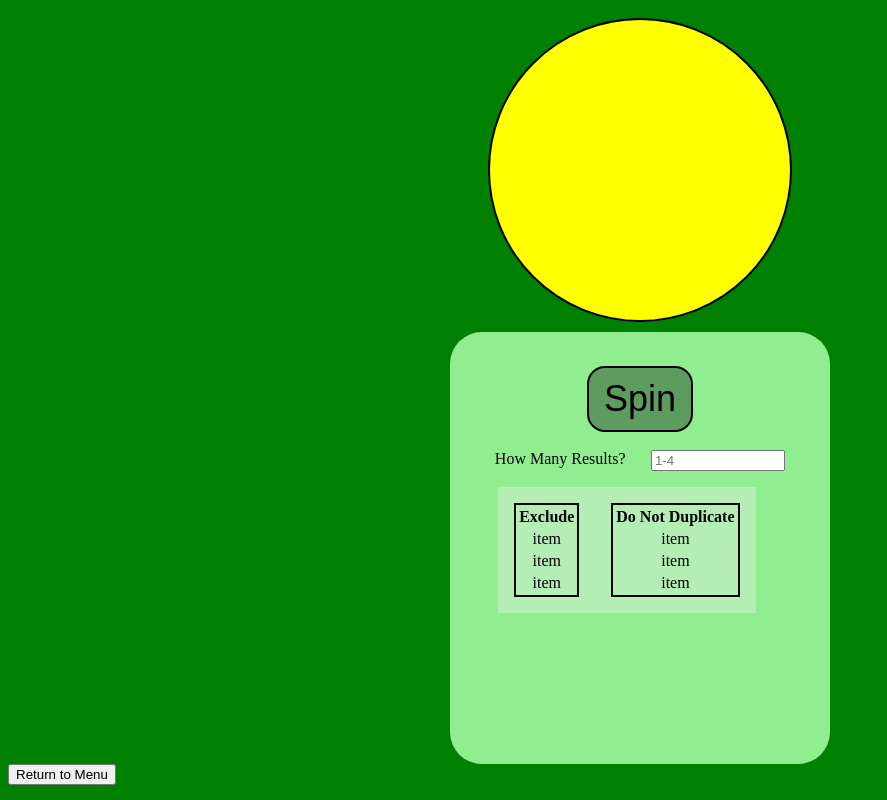
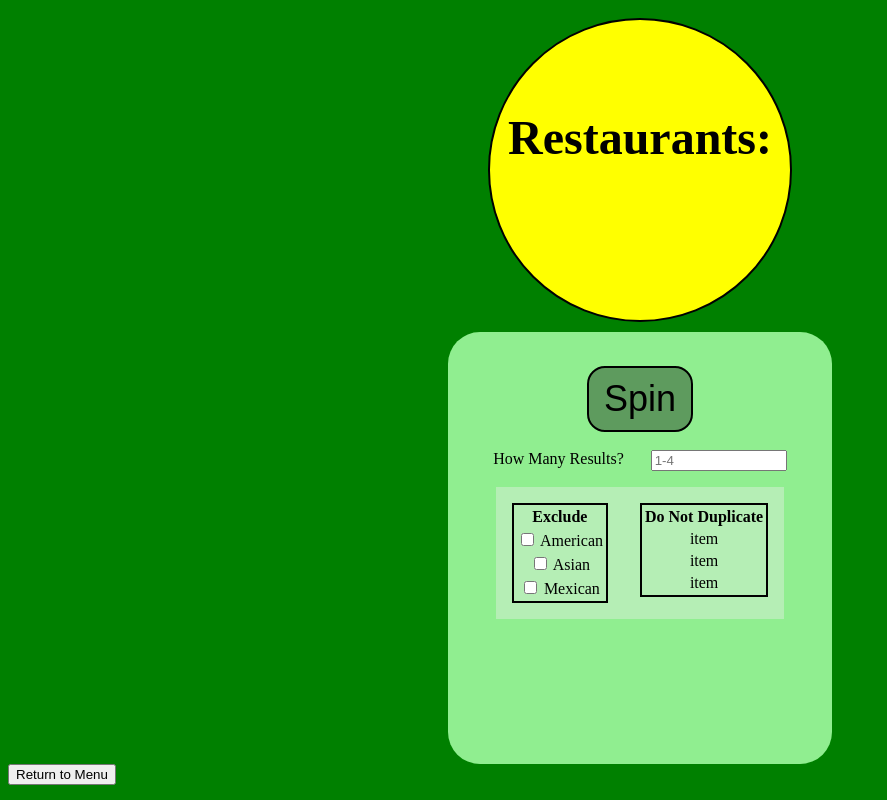
Before and after one commit to tsennema/pycharmspinner, a Flask app: page /spin in a window 1280 px wide. Shown: the whole page, without its empty margins (0-887 px from the left). Run offline with Flask 2, Linux system fonts and the light colour scheme.

Commit message:
continued building html and css, and integrating better

```diff
--- a/app.py
+++ b/app.py
@@ -36,16 +36,34 @@ def index():
 @app.route("/spin", methods=["GET", "POST"])
 def spin():
     # Have selector for each wheel in database, options for exclude/nodupe, button for select
-    # todo remember how to do get/post, post will have the results
+    # todo make this all come from index
+    wheel_name = "restaurants"
+    taggroup = ["style", "price"]
+    tag1 = db.execute("SELECT DISTINCT %s FROM wheels WHERE wheel_name = ?" % (taggroup[0]), (wheel_name,))
+    tag1 = tag1.fetchall()
+    tag1list = []
+    for tag in range(len(tag1)):
+        tag1list.append(tag1[tag][taggroup[0]])
+    tag2 = db.execute("SELECT DISTINCT %s FROM wheels WHERE wheel_name = ?" % (taggroup[1]), (wheel_name,))
+    tag2 = tag2.fetchall()
+    tag2list = []
+    for tag in range(len(tag2)):
+        tag2list.append(tag2[tag][taggroup[1]])
+
     if request.method == "POST":
-        # render spin.html with results attached
-        # i guess main code will go here
-        wheel = db.execute("SELECT * FROM wheels WHERE wheel_name = 'restaurants'")
+        # Get count from POST, check for valid
+        if not request.form.get("count"):
+            number = 1
+        else:
+            number = int(request.form.get("count"))
+        # Get exclude parameters from POST
+
+        # Perform search/random selection
+        wheel = db.execute("SELECT * FROM wheels WHERE wheel_name = ?", (wheel_name,))
         wheel = wheel.fetchall()
-        number = 1
-        #exclude_params = [{'style': "Asian"}, {'price': "$$$"}]
+        # exclude_params = [{'style': "Asian"}, {'price': "$$$"}]
         exclude_params = []
-        #nodupe_params = [{'style': "American"}]
+        # nodupe_params = [{'style': "American"}]
         nodupe_params = []
 
         # Note that filters will apply in this order: exclude -> nodupe and may throw a warning if there's not enough options to satisfy both
@@ -53,10 +71,10 @@ def spin():
         filtered = nodupe(filtered, nodupe_params)
         winners = spinner(filtered, number)
 
-        return render_template('spin.html', winners=winners)
+        return render_template('spin.html', winners=winners, tag1=tag1list, tag2=tag2list)
         # return render_template('spin.html', winner=winner)
     else:
-        return render_template('spin.html')
+        return render_template('spin.html', tag1=tag1list, tag2=tag2list)
 
 @app.route("/wheels")
 def wheels():
@@ -101,7 +119,6 @@ def spinner(items, number):  # items is list of dictionaries, number is integer
         # Make sure no infinite loop
         if len(choices) == len(items):
             break
-
     return choices
 
 
--- a/static/styles.css
+++ b/static/styles.css
@@ -62,6 +62,9 @@ main button:hover {
     style: flex;
     flex-direction: column;
     justify-content: space-around;
+    text-align: center;
+    font-size:large;
+    transform: translateY(50px);
 }
 
 #excludetable, #nodupetable {
--- a/templates/spin.html
+++ b/templates/spin.html
@@ -7,6 +7,7 @@ Spinner
 {% block body %}
 <div id='wheel'>
     <div id='winner'>
+        <h2>Restaurants:</h2>
         {% for i in winners %}
         {{ i }}
         <br>
@@ -18,7 +19,7 @@ Spinner
         <button>Spin</button>
         <div class='spininput'>
             <label for="count">How Many Results?</label>
-            <input type="number" id='count' placeholder='1-4' , min=1, max=5>
+            <input type="number" id='count' name='count' placeholder='1-4' , min=1, max=4>
         </div>
         <div class='options'>
             <table id='excludetable'>
@@ -28,16 +29,14 @@ Spinner
                     </tr>
                 </thead>
                 <tbody>
+                    {% for i in tag1 %}
                     <tr>
-                        <td>item</td>
+                        <td>
+                            <input type="checkbox" id="{{ i }}" value="{{ i }}">
+                            <label for="{{ i }}">{{ i }}</label>
+                        </td>
                     </tr>
-                    <tr>
-                        <td>item</td>
-                    </tr>
-                    <tr>
-                        <td>item</td>
-                    </tr>
-
+                    {% endfor %}
                 </tbody>
             </table>
 
```
